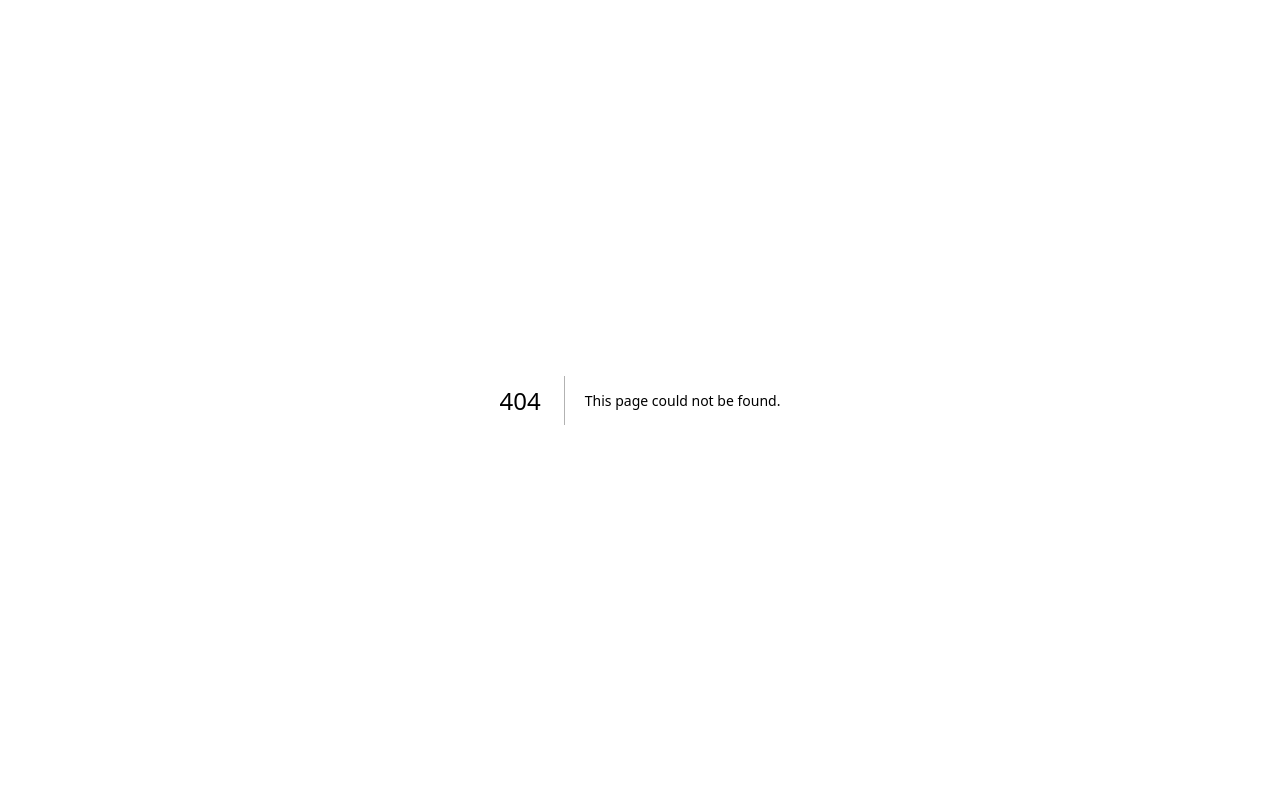
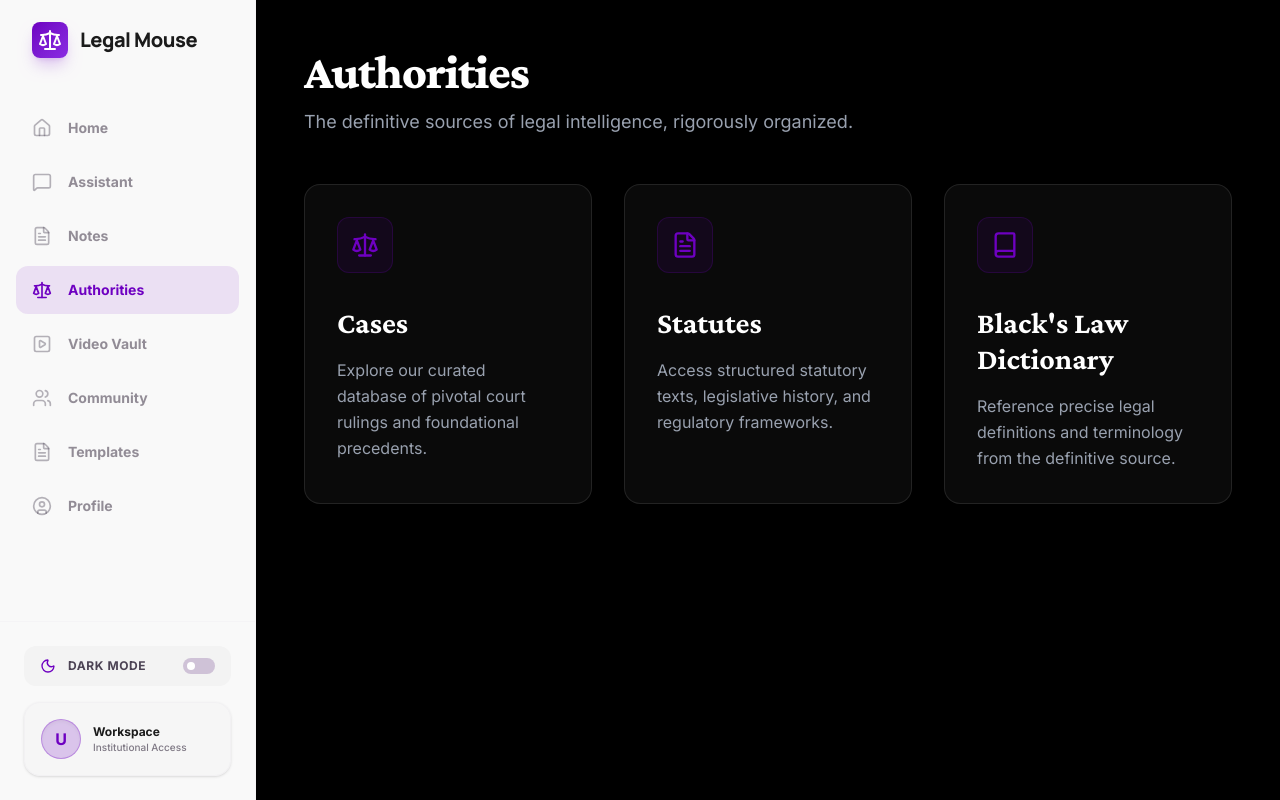
Before and after one commit to oladraxler01/Legal-mouse, a Next.js app: page /authorities in a window 1280 px wide. Before the commit this address had no page. Built offline with nearby package versions, Linux system fonts and the light colour scheme.

Commit message:
feat: Master Cleanup - Authorities hub and Notes refactor

```diff
--- /dev/null
+++ b/src/app/(app)/authorities/page.tsx
@@ -0,0 +1,64 @@
+"use client";
+
+import Link from "next/link";
+import { Scale, FileText, Book } from "lucide-react";
+
+export default function AuthoritiesLandingPage() {
+  const cards = [
+    {
+      title: "Cases",
+      description: "Explore our curated database of pivotal court rulings and foundational precedents.",
+      href: "/authorities/cases",
+      icon: Scale,
+    },
+    {
+      title: "Statutes",
+      description: "Access structured statutory texts, legislative history, and regulatory frameworks.",
+      href: "/authorities/statutes",
+      icon: FileText,
+    },
+    {
+      title: "Black's Law Dictionary",
+      description: "Reference precise legal definitions and terminology from the definitive source.",
+      href: "/authorities/blacks-law",
+      icon: Book,
+    },
+  ];
+
+  return (
+    <div className="min-h-screen bg-[#000000] text-on-surface p-6 md:p-12 pb-40">
+      <header className="mb-12 animate-in fade-in duration-700">
+        <h1 className="font-serif text-5xl font-extrabold tracking-tight mb-3 text-white">
+          Authorities
+        </h1>
+        <p className="font-body text-gray-400 text-lg">
+          The definitive sources of legal intelligence, rigorously organized.
+        </p>
+      </header>
+
+      <div className="grid grid-cols-1 md:grid-cols-3 gap-8">
+        {cards.map((card, idx) => {
+          const Icon = card.icon;
+          return (
+            <Link
+              key={card.title}
+              href={card.href}
+              className="group relative bg-[#0A0A0A] border border-white/10 hover:border-primary/50 rounded-2xl p-8 flex flex-col items-start transition-all duration-300 hover:shadow-lg hover:shadow-primary/20 animate-in fade-in slide-in-from-bottom-8"
+              style={{ animationDelay: `${idx * 150}ms`, animationFillMode: "both" }}
+            >
+              <div className="w-14 h-14 rounded-xl bg-primary/10 border border-primary/20 flex items-center justify-center text-primary mb-8 group-hover:scale-110 group-hover:bg-primary/20 transition-all duration-300">
+                <Icon className="h-7 w-7" />
+              </div>
+              <h2 className="font-serif text-3xl font-bold text-white mb-4 group-hover:text-primary transition-colors duration-300">
+                {card.title}
+              </h2>
+              <p className="font-body text-gray-400 leading-relaxed group-hover:text-gray-300 transition-colors duration-300">
+                {card.description}
+              </p>
+            </Link>
+          );
+        })}
+      </div>
+    </div>
+  );
+}
--- /dev/null
+++ b/src/app/(app)/notes/[courseId]/page.tsx
@@ -0,0 +1,39 @@
+"use client";
+
+import { useParams } from "next/navigation";
+import Link from "next/link";
+import { ArrowLeft, BookOpen } from "lucide-react";
+
+export default function CourseTopicsPage() {
+  const params = useParams();
+  const courseId = params.courseId as string;
+
+  return (
+    <div className="min-h-screen bg-[#000000] text-white p-6 md:p-12 pb-40">
+      <header className="mb-12 animate-in fade-in duration-700">
+        <Link
+          href="/notes"
+          className="inline-flex items-center gap-2 text-primary hover:text-primary-container font-label font-bold mb-6 transition-colors"
+        >
+          <ArrowLeft className="h-4 w-4" /> Back to Courses
+        </Link>
+        <h1 className="font-serif text-4xl md:text-5xl font-extrabold tracking-tight mb-4">
+          Course Topics
+        </h1>
+        <p className="font-body text-gray-400 text-lg">
+          Detailed breakdown for Course ID: <span className="text-white font-mono">{courseId}</span>
+        </p>
+      </header>
+
+      <div className="bg-[#0A0A0A] border border-white/10 rounded-2xl p-12 text-center flex flex-col items-center justify-center animate-in fade-in slide-in-from-bottom-8">
+        <div className="w-16 h-16 rounded-full bg-primary/10 flex items-center justify-center text-primary mb-6">
+          <BookOpen className="h-8 w-8" />
+        </div>
+        <h2 className="font-serif text-2xl font-bold mb-3 text-white">Topics Loading...</h2>
+        <p className="font-body text-gray-400 max-w-md mx-auto">
+          This is a placeholder view for the specific topics nested within this course. Data integration will be wired up shortly.
+        </p>
+      </div>
+    </div>
+  );
+}
--- a/src/app/(app)/notes/page.tsx
+++ b/src/app/(app)/notes/page.tsx
@@ -109,11 +109,11 @@ export default function NotesPage() {
   })).filter(course => course.topics.length > 0);
 
   return (
-    <div className="min-h-screen bg-surface text-on-surface p-6 md:p-12 pb-40 transition-colors duration-300">
+    <div className="min-h-screen bg-[#000000] text-on-surface p-6 md:p-12 pb-40 transition-colors duration-300">
       {/* Header */}
       <header className="mb-10">
-        <h1 className="font-headline text-4xl font-bold tracking-tight mb-2 text-on-surface">Smart Notes</h1>
-        <p className="font-body text-on-surface-variant text-lg opacity-70">Organized, verified legal knowledge</p>
+        <h1 className="font-serif text-5xl font-bold tracking-tight mb-2 text-white">Smart Notes</h1>
+        <p className="font-body text-gray-400 text-lg">Organized, verified legal knowledge</p>
       </header>
 
       {/* Search Bar */}
@@ -125,55 +125,36 @@ export default function NotesPage() {
           type="text"
           value={searchQuery}
           onChange={(e) => setSearchQuery(e.target.value)}
-          placeholder="Search notes by topic..."
-          className="w-full bg-surface-container-low border border-outline-variant/10 rounded-2xl py-5 pl-14 pr-6 text-base font-label focus:border-primary/50 transition-all outline-none text-on-surface shadow-sm"
+          placeholder="Search courses..."
+          className="w-full bg-[#0A0A0A] border border-white/10 rounded-2xl py-5 pl-14 pr-6 text-base font-label focus:border-primary/50 transition-all outline-none text-white shadow-sm"
         />
       </div>
 
       {/* Course List */}
-      <div className="space-y-12">
-        {filteredCourses.map((course) => (
-          <section key={course.id} className="animate-in fade-in slide-in-from-bottom-4 duration-500">
-            <div className="flex justify-between items-center mb-6 px-2">
-              <div className="flex items-center gap-3">
-                <Folder className="h-5 w-5 text-primary" />
-                <h3 className="font-headline text-xl font-bold text-on-surface">{course.name}</h3>
+      <div className="grid grid-cols-1 md:grid-cols-2 lg:grid-cols-3 gap-8">
+        {filteredCourses.map((course, idx) => (
+          <Link
+            key={course.id}
+            href={`/notes/${course.id}`}
+            className="group block bg-[#0A0A0A] border border-white/10 hover:border-primary/50 rounded-2xl p-8 transition-all duration-300 hover:shadow-lg hover:shadow-primary/20 animate-in fade-in slide-in-from-bottom-4"
+            style={{ animationDelay: `${idx * 100}ms`, animationFillMode: "both" }}
+          >
+            <div className="flex justify-between items-start mb-6">
+              <div className="w-12 h-12 rounded-xl bg-primary/10 border border-primary/20 flex items-center justify-center text-primary group-hover:scale-110 group-hover:bg-primary/20 transition-all duration-300">
+                <Folder className="h-6 w-6" />
               </div>
-              <span className="text-sm font-label text-on-surface-variant/40 font-bold uppercase tracking-wider">{course.topics.length} topics</span>
+              <span className="text-xs font-label text-gray-400 font-bold uppercase tracking-wider bg-white/5 px-3 py-1 rounded-full">
+                {course.topics.length} topics
+              </span>
             </div>
 
-            <div className="bg-surface-container-lowest border border-outline-variant/10 rounded-2xl overflow-hidden divide-y divide-outline-variant/10 shadow-sm">
-              {course.topics.map((topic) => (
-                <div
-                  key={topic.id}
-                  className="flex items-center justify-between p-6 hover:bg-surface-container-low transition-all group"
-                >
-                  <Link href={`/notes/topic/${topic.id}`} className="flex-1 flex flex-col gap-1">
-                    <div className="flex items-center gap-2">
-                      <span className="font-headline font-bold text-lg text-on-surface group-hover:text-primary transition-colors">{topic.name}</span>
-                      {topic.is_verified && (
-                        <span className="flex items-center gap-1 bg-primary/10 text-primary text-[10px] font-bold uppercase px-2 py-0.5 rounded-full border border-primary/20">
-                          <CheckCircle2 className="h-3 w-3" />
-                          Verified
-                        </span>
-                      )}
-                    </div>
-                    <p className="text-sm font-label text-on-surface-variant/60">{topic.note_count} notes available</p>
-                  </Link>
-                  <div className="flex items-center gap-4">
-                    <Link
-                      href={`/videos?play=${topic.id}`}
-                      className="flex items-center gap-2 bg-[#3D1F5C] text-[#DCB8FF] text-xs font-bold uppercase px-4 py-2 rounded-xl border border-primary/20 hover:bg-primary/20 hover:text-white transition-all duration-300 shadow-sm"
-                    >
-                      <PlaySquare className="h-3.5 w-3.5" />
-                      Watch Animation
-                    </Link>
-                    <ChevronRight className="h-5 w-5 text-on-surface-variant/20 group-hover:text-primary transition-colors" />
-                  </div>
-                </div>
-              ))}
+            <h3 className="font-serif text-2xl font-bold text-white mb-2 group-hover:text-primary transition-colors">
+              {course.name}
+            </h3>
+            <div className="flex items-center gap-2 text-primary font-label text-sm mt-4 opacity-0 group-hover:opacity-100 transition-opacity">
+              Explore Course <ChevronRight className="h-4 w-4" />
             </div>
-          </section>
+          </Link>
         ))}
 
         {filteredCourses.length === 0 && !loading && (
--- a/src/components/Sidebar.tsx
+++ b/src/components/Sidebar.tsx
@@ -19,9 +19,10 @@ const navLinks = [
   { href: "/dashboard", label: "Home", icon: Home },
   { href: "/assistant", label: "Assistant", icon: MessageSquare },
   { href: "/notes", label: "Notes", icon: FileText },
-  { href: "/cases", label: "Cases", icon: Scale },
+  { href: "/authorities", label: "Authorities", icon: Scale },
   { href: "/videos", label: "Video Vault", icon: PlaySquare },
   { href: "/community", label: "Community", icon: Users },
+  { href: "/templates", label: "Templates", icon: FileText },
   { href: "/profile", label: "Profile", icon: UserCircle },
 ];
 
--- a/src/proxy.ts
+++ b/src/proxy.ts
@@ -34,7 +34,7 @@ export async function proxy(req: NextRequest) {
     data: { session },
   } = await supabase.auth.getSession();
 
-  const protectedRoutes = ["/dashboard", "/notes", "/cases", "/videos", "/assistant"];
+  const protectedRoutes = ["/dashboard", "/notes", "/authorities", "/templates", "/videos", "/assistant"];
   const isProtectedRoute = protectedRoutes.some((path) =>
     req.nextUrl.pathname.startsWith(path)
   );
@@ -56,5 +56,5 @@ export async function proxy(req: NextRequest) {
 }
 
 export const config = {
-  matcher: ["/dashboard/:path*", "/notes/:path*", "/cases/:path*", "/login", "/register"],
+  matcher: ["/dashboard/:path*", "/notes/:path*", "/authorities/:path*", "/templates/:path*", "/videos/:path*", "/assistant/:path*", "/login", "/register"],
 };
```
Also changed, not shown: src/app/(app)/authorities/cases/page.tsx (renamed from src/app/(app)/cases/page.tsx).
